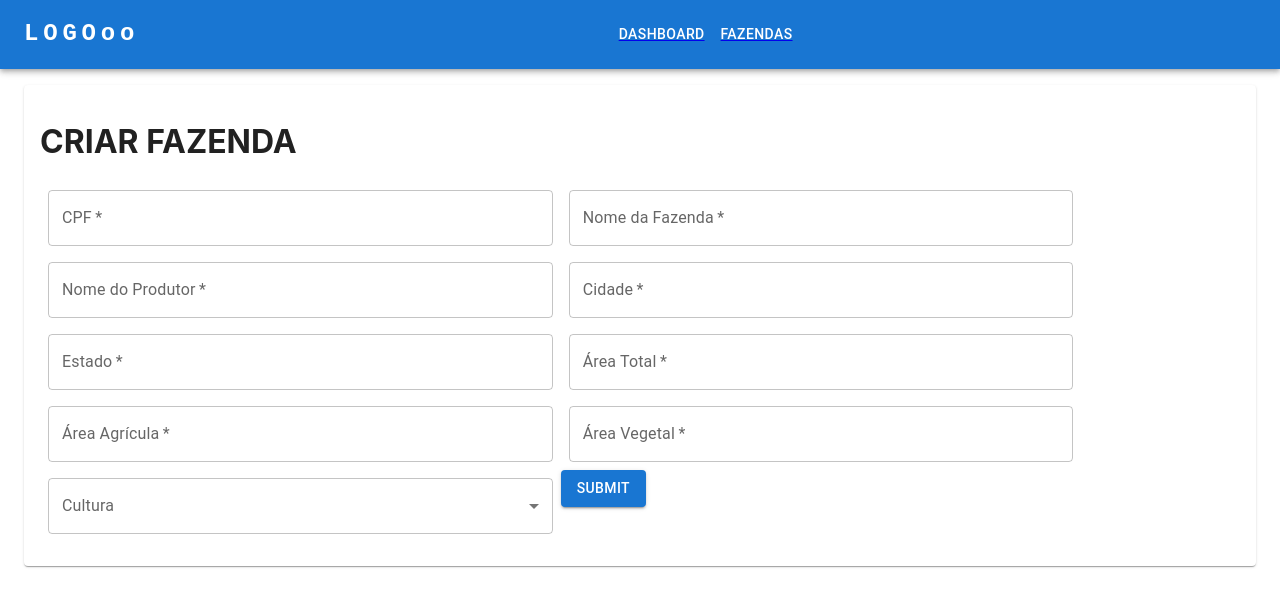
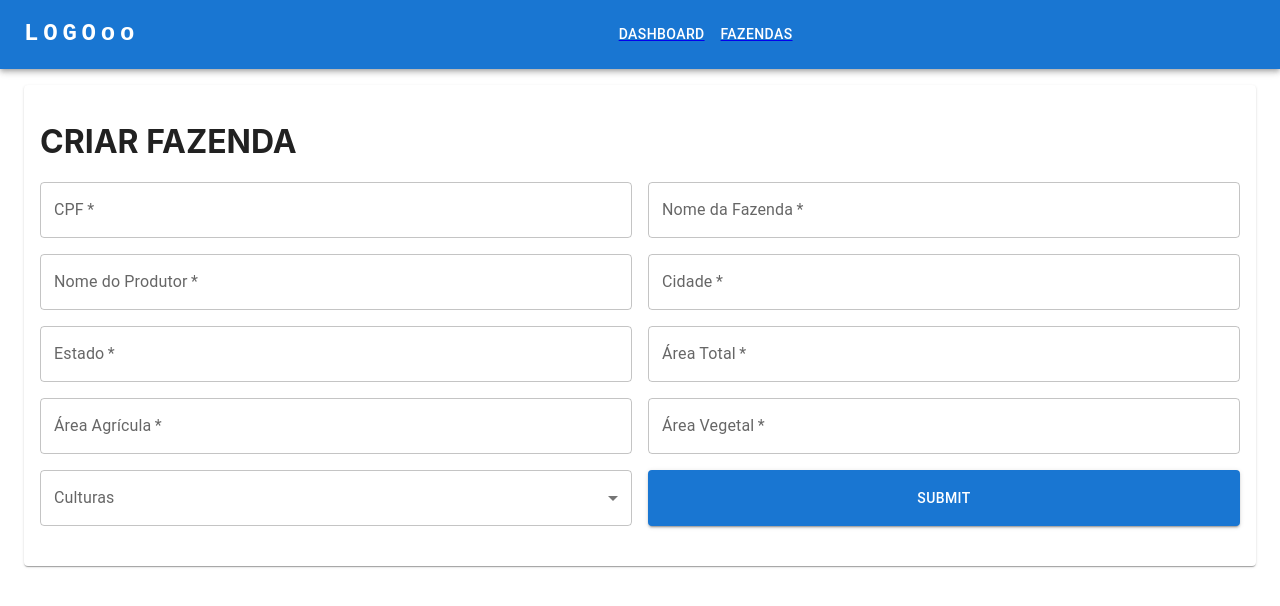
Before and after one commit to ArnaldoAF/BrainAgricultureTest, a React (Create React App) app: page /formFazenda in a window 1280 px wide. Shown: the top 606 px of the page. Built offline with nearby package versions, Linux system fonts and the light colour scheme.

Commit message:
culturas field

```diff
--- a/src/components/FormFarm/FormFarm.js
+++ b/src/components/FormFarm/FormFarm.js
@@ -7,6 +7,9 @@ import MenuItem from '@mui/material/MenuItem';
 import InputLabel from '@mui/material/InputLabel';
 import Stack from '@mui/material/Stack';
 import Button from '@mui/material/Button';
+import OutlinedInput from '@mui/material/OutlinedInput';
+import Chip from '@mui/material/Chip';
+import FormControl from '@mui/material/FormControl';
 
 
 const FormFarm = (props) => {
@@ -19,15 +22,38 @@ const FormFarm = (props) => {
         totalArea: props.farm ? props.farm.totalArea : '',
         agrArea: props.farm ? props.farm.agrArea : '',
         vegArea: props.farm ? props.farm.vegArea : '',
-        cultureList: props.farm ? props.farm.cultureList : ''
+        cultureList: props.farm ? props.farm.cultureList : []
     });
+
+    const cultures = [
+        {
+            id: 0,
+            name: 'Soja'
+        },
+        {
+            id: 1,
+            name: 'Milho'
+        },
+        {
+            id: 2,
+            name: 'Algodão'
+        },
+        {
+            id: 3,
+            name: 'Café'
+        },
+        {
+            id: 4,
+            name: 'Cana de Açucar'
+        },
+    ]
 
     const [errorMsg, setErrorMsg] = useState('');
     const { cpf, farmName, producerName, city, state, totalArea, agrArea, vegArea, cultureList } = farm;
 
     const handleOnSubmit = (event) => {
         event.preventDefault();
-        const values = [cpf, farmName, producerName, city, state, totalArea, agrArea, vegArea, cultureList];
+        const values = [cpf, farmName, producerName, city, state, totalArea, agrArea, vegArea];
         let errorMsg = '';
         console.log(values);
 
@@ -36,13 +62,13 @@ const FormFarm = (props) => {
             return value !== '' && value !== '0';
         });
 
-        if (allFieldsFilled) {
+        if (allFieldsFilled && cultureList.length > 0) {
             const farm = {
                 cpf, farmName, producerName, city, state, totalArea, agrArea, vegArea, cultureList
             };
             props.handleOnSubmit(farm);
         } else {
-            errorMsg = 'Please fill out all the fields.';
+            errorMsg = 'Preencha os campos obrigatórios';
         }
         setErrorMsg(errorMsg);
     };
@@ -84,7 +110,9 @@ const FormFarm = (props) => {
             <Box
                 component="form"
                 sx={{
-                    '& .MuiTextField-root': { m: 1, width: '50ch' },
+                    display: 'grid',
+                    gap: 2,
+                    gridTemplateColumns: 'repeat(2, 1fr)'
                 }}
                 noValidate
                 autoComplete="off"
@@ -151,29 +179,41 @@ const FormFarm = (props) => {
                     name="vegArea"
                     onChange={handleInputChange}
                 />
+                <FormControl >
+                    <InputLabel id="demo-multiple-chip-label">Culturas</InputLabel>
+                    <Select
+                        labelId="demo-multiple-chip-label"
+                        id="demo-multiple-chip"
+                        multiple
+                        value={cultureList}
+                        name="cultureList"
+                        onChange={handleInputChange}
+                        input={<OutlinedInput id="select-multiple-chip" label="Chip" />}
+                        renderValue={(selected) => (
+                            <Box sx={{ display: 'flex', flexWrap: 'wrap', gap: 0.5 }}>
+                                {selected.map((value) => (
+                                    <Chip key={value} label={cultures[value].name} />
+                                ))}
+                            </Box>
+                        )}
+                    >
+                        {cultures.map((culture) => (
+                            <MenuItem
+                                key={culture.id}
+                                value={culture.id}
+                            >
+                                {culture.name}
+                            </MenuItem>
+                        ))}
+                    </Select>
+                </FormControl>
 
-                    <TextField
-                        id="filled-select-currency"
-                        select
-                        label="Cultura"
-                        name="cultureList"
-                        value={cultureList}
-                    >
-                        <MenuItem value={10}>Ten</MenuItem>
-                        <MenuItem value={20}>Twenty</MenuItem>
-                        <MenuItem value={30}>Thirty</MenuItem>
-                    </TextField>
 
                 <Button variant="contained" onClick={handleOnSubmit}>Submit</Button>
                 {errorMsg && <p className="errorMsg">{errorMsg}</p>}
-
                 <div>
-
-
-
                 </div>
             </Box>
-
         </div>
     );
 }
```
Lines whose indentation alone changed are shown as unchanged.
